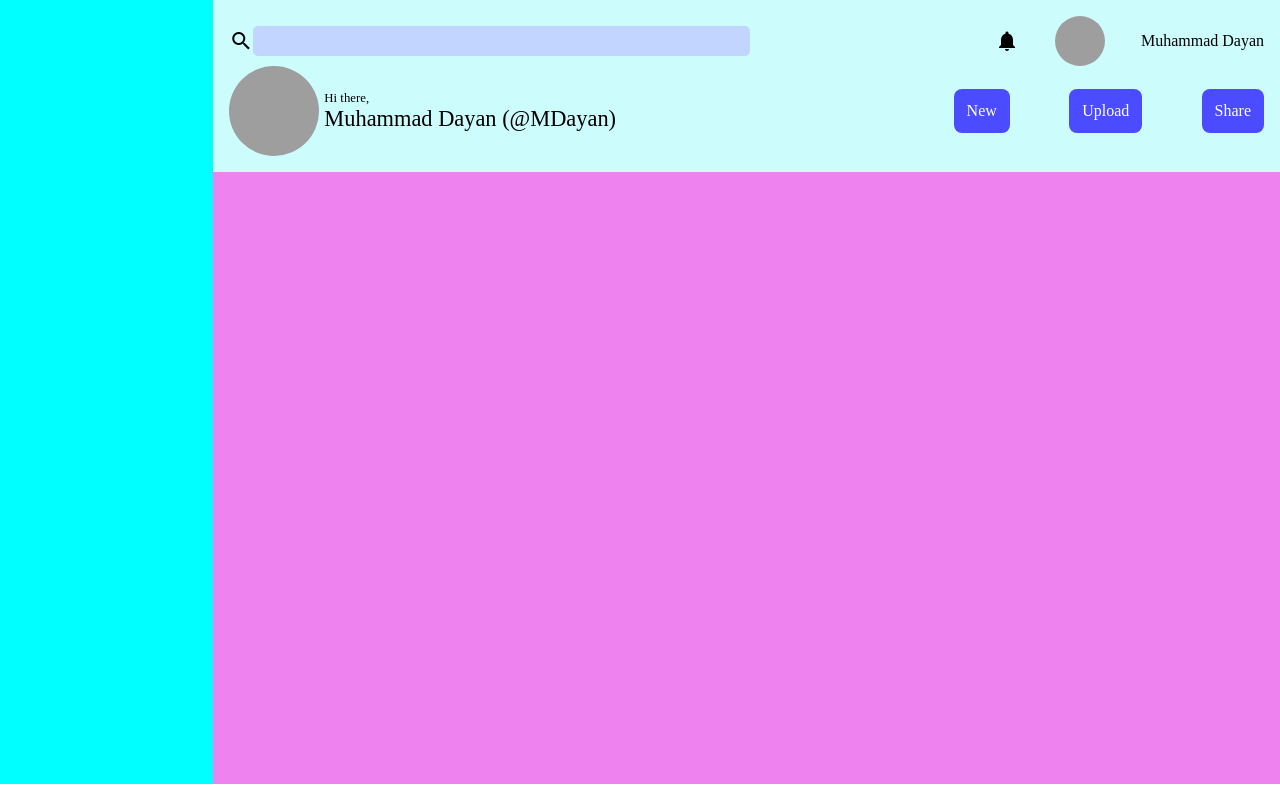
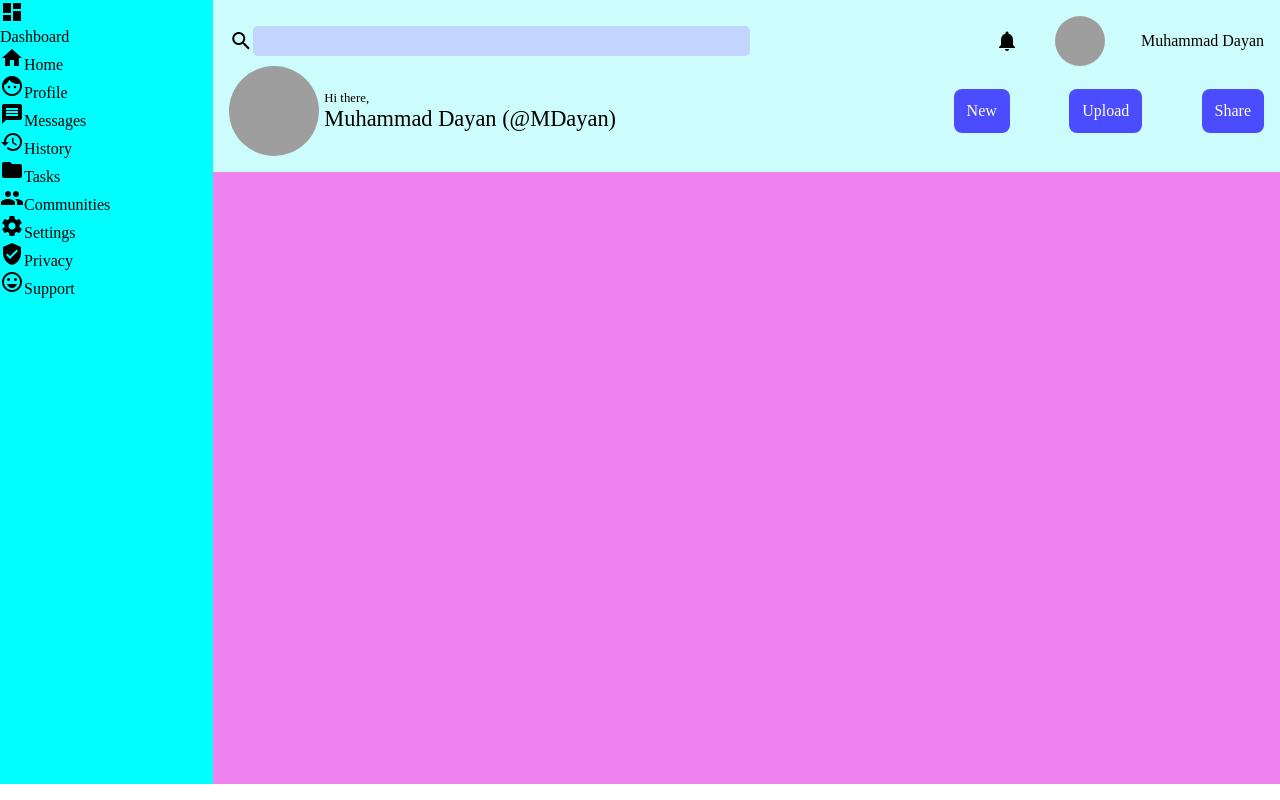
Before and after one commit to M-Dan814/admin-dashboard, a plain HTML site: page index.html in a window 1280 px wide. Drawn offline with Linux system fonts and the light colour scheme; grey boxes are pictures that could not be loaded.

Commit message:
Created base structure for sidebar

```diff
--- a/index.html
+++ b/index.html
@@ -52,7 +52,25 @@
           </div>
         </div>
       </div>
-      <div class="sidebar"></div>
+      <div class="sidebar">
+        <div class="heading">
+        <div class="material-icons">dashboard</div>
+        <div class="dash">Dashboard</div>
+        </div>
+        <ul class="locations">
+            <li class="location"><div class="material-icons">home</div>Home</li>
+            <li class="location"><div class="material-icons">face</div>Profile</li>
+            <li class="location"><div class="material-icons">message</div>Messages</li>
+            <li class="location"><div class="material-icons">history</div>History</li>
+            <li class="location"><div class="material-icons">folder</div>Tasks</li>
+            <li class="location"><div class="material-icons">group</div>Communities</li>
+        </ul>
+        <ul class="secondary-list">
+            <li class="secondary"><div class="material-icons">settings</div>Settings</li>
+            <li class="secondary"><div class="material-icons">verified_user</div>Privacy</li>
+            <li class="secondary"><div class="material-icons">sentiment_very_satisfied</div>Support</li>
+        </ul>
+      </div>
       <div class="main"></div>
     </div>
   </body>
```
